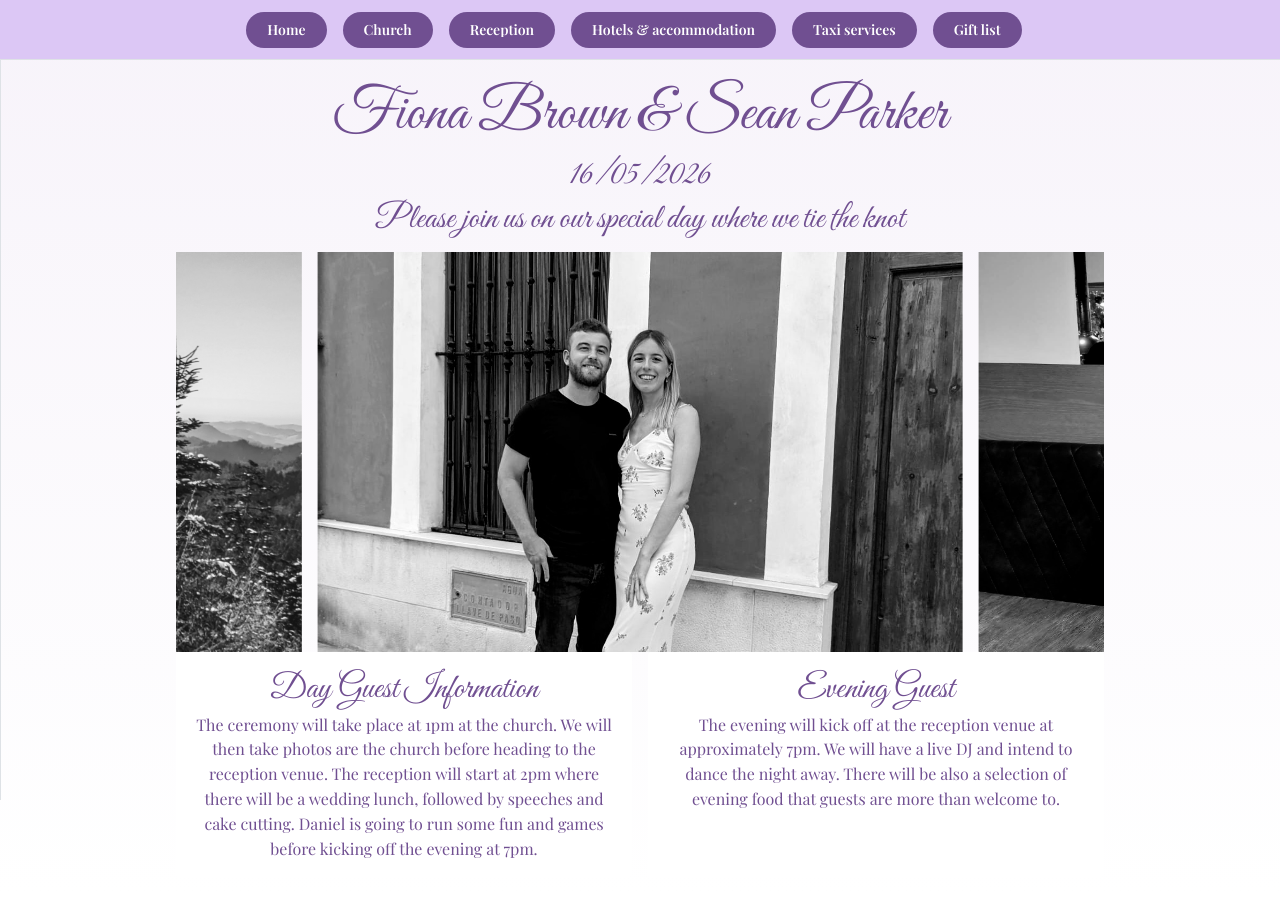
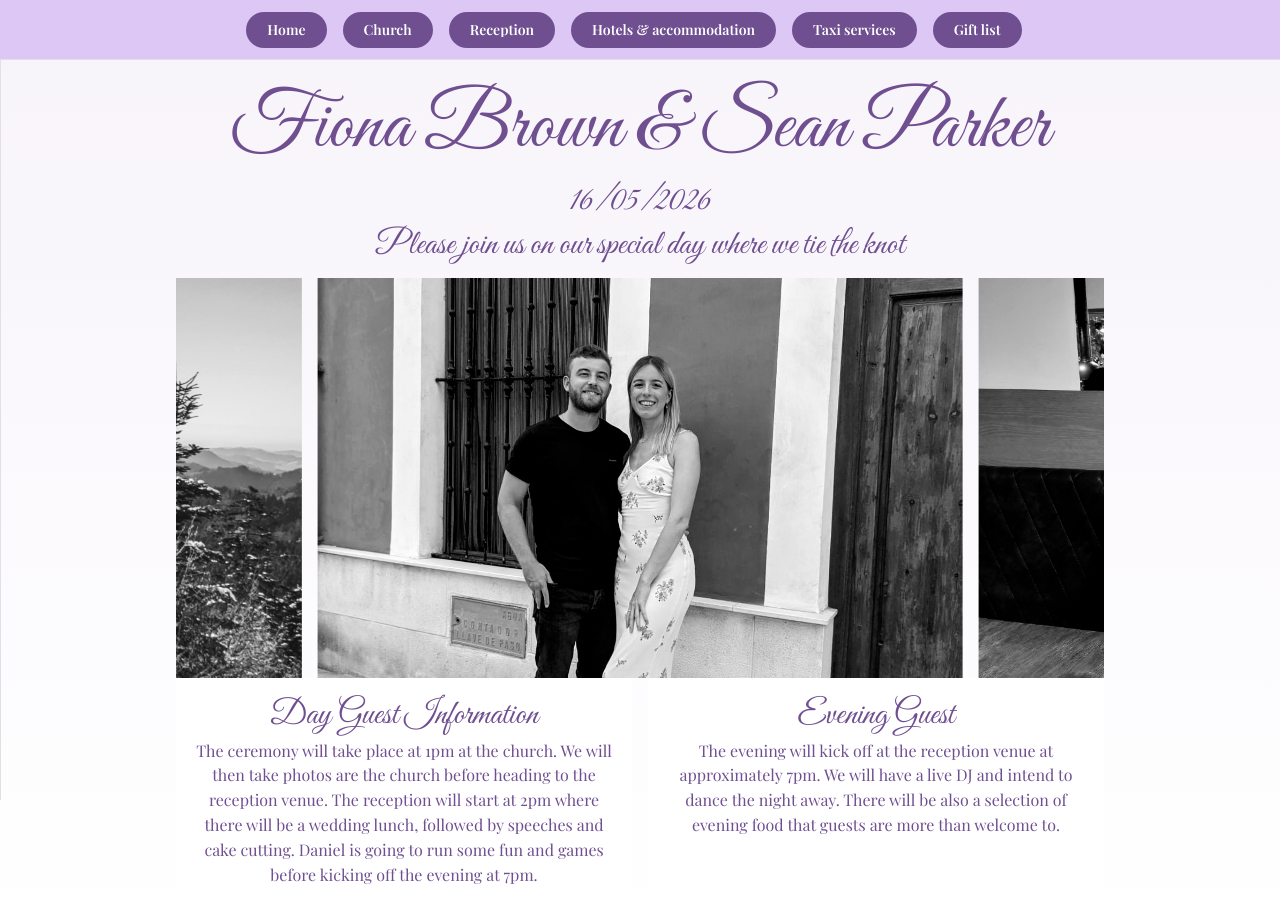
Before and after one commit to sparker0664/Wedding-App, a React (Vite) app: page /home in a window 1280 px wide. Before the commit the page ends 893 px from the top, so only its background shows below. Built offline with nearby package versions, Linux system fonts and the light colour scheme.

Commit message:
added title and subtite

```diff
--- a/src/features/church/church.module.css
+++ b/src/features/church/church.module.css
@@ -2,4 +2,5 @@
     font-family: var(--mantine-font-family);
     color: var(--mantine-primary-color-8);
     font-weight: bold;
+;
 }
--- a/src/features/home/index.tsx
+++ b/src/features/home/index.tsx
@@ -1,5 +1,5 @@
 import classes from "../../global.module.css";
-import { Container, Title, Image, rem, SimpleGrid, Card, Text, em } from "@mantine/core";
+import { Container, Title, Image, SimpleGrid, Card, Text, em } from "@mantine/core";
 import { Carousel } from "@mantine/carousel";
 import Autoplay from "embla-carousel-autoplay";
 import { useRef } from "react";
@@ -19,13 +19,13 @@ export default function HomePage() {
 
   return (
     <Container>
-      <Title className={classes.title} size={rem(60)}>
+      <Title className={classes.title}>
         Fiona Brown & Sean Parker
       </Title>
-      <Title className={classes.title}>
+      <Title className={classes.subTitle}>
         16/05/2026
       </Title>
-      <Title className={classes.title} >
+      <Title className={classes.subTitle} >
         Please join us on our special day where we tie the knot
       </Title>
       <Carousel
@@ -43,7 +43,7 @@ export default function HomePage() {
       <SimpleGrid
       cols={{ base: 1, sm: 2, lg: 2 }}>
         <Card>
-          <Title className={classes.title}>Day Guest Information</Title>
+          <Title className={classes.subTitle}>Day Guest Information</Title>
           <Text className={classes.paragraph}>
             The ceremony will take place at 1pm at the church. We will then take photos are the church
             before heading to the reception venue. The reception will start at 2pm where there will be a wedding lunch,
@@ -51,7 +51,7 @@ export default function HomePage() {
           </Text>
         </Card>
         <Card>
-          <Title className={classes.title}>Evening Guest</Title>
+          <Title className={classes.subTitle}>Evening Guest</Title>
           <Text className={classes.paragraph}>
             The evening will kick off at the reception venue at
             approximately 7pm. We will have a live DJ and intend to dance the
--- a/src/global.module.css
+++ b/src/global.module.css
@@ -1,4 +1,10 @@
 .title {
+    font-family: var(--mantine-font-family-headings);
+    color: var(--mantine-primary-color-8);
+    font-size: 5rem;
+}
+
+.subTitle {
     font-family: var(--mantine-font-family-headings);
     color: var(--mantine-primary-color-8);
 }
```
